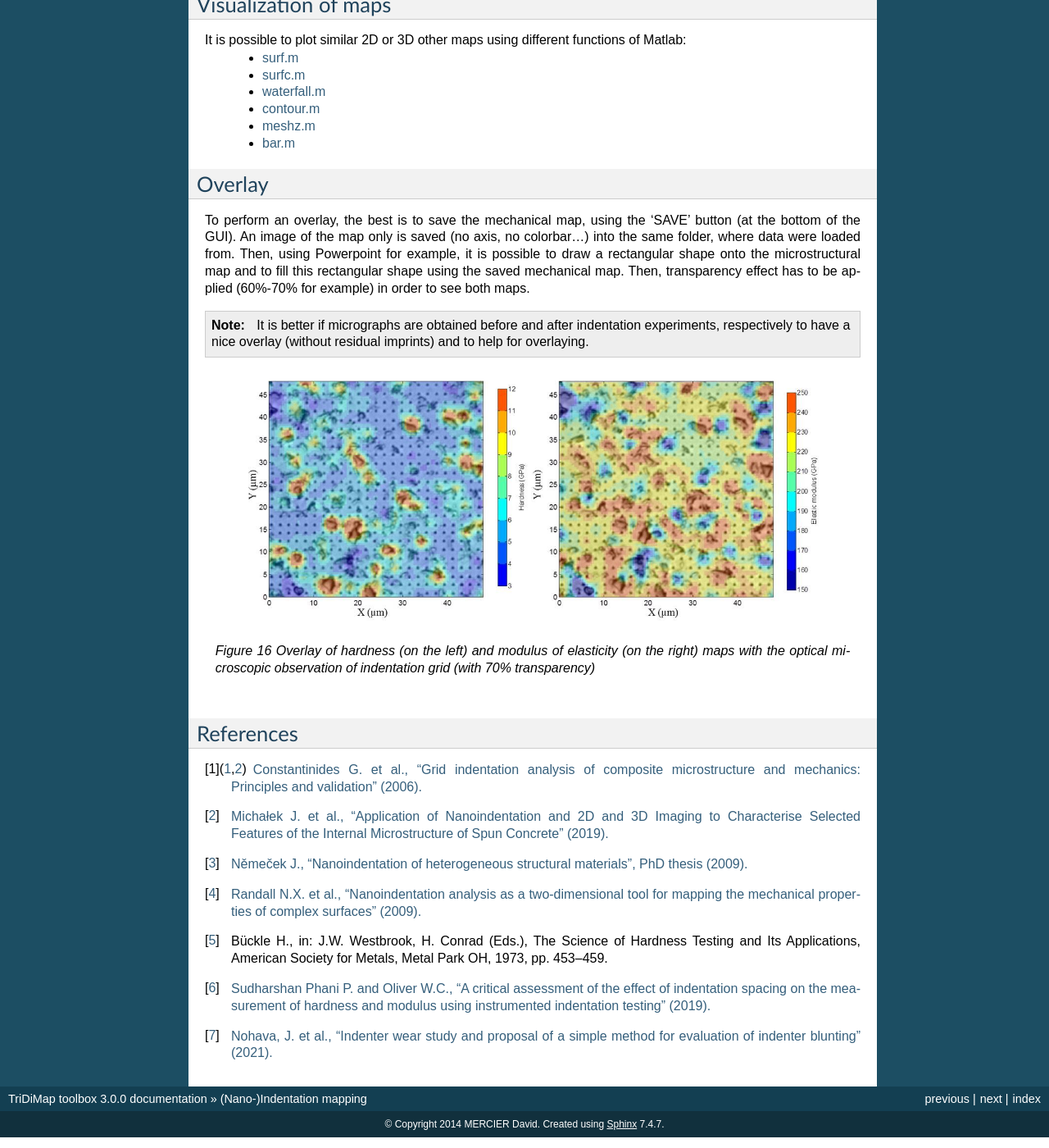
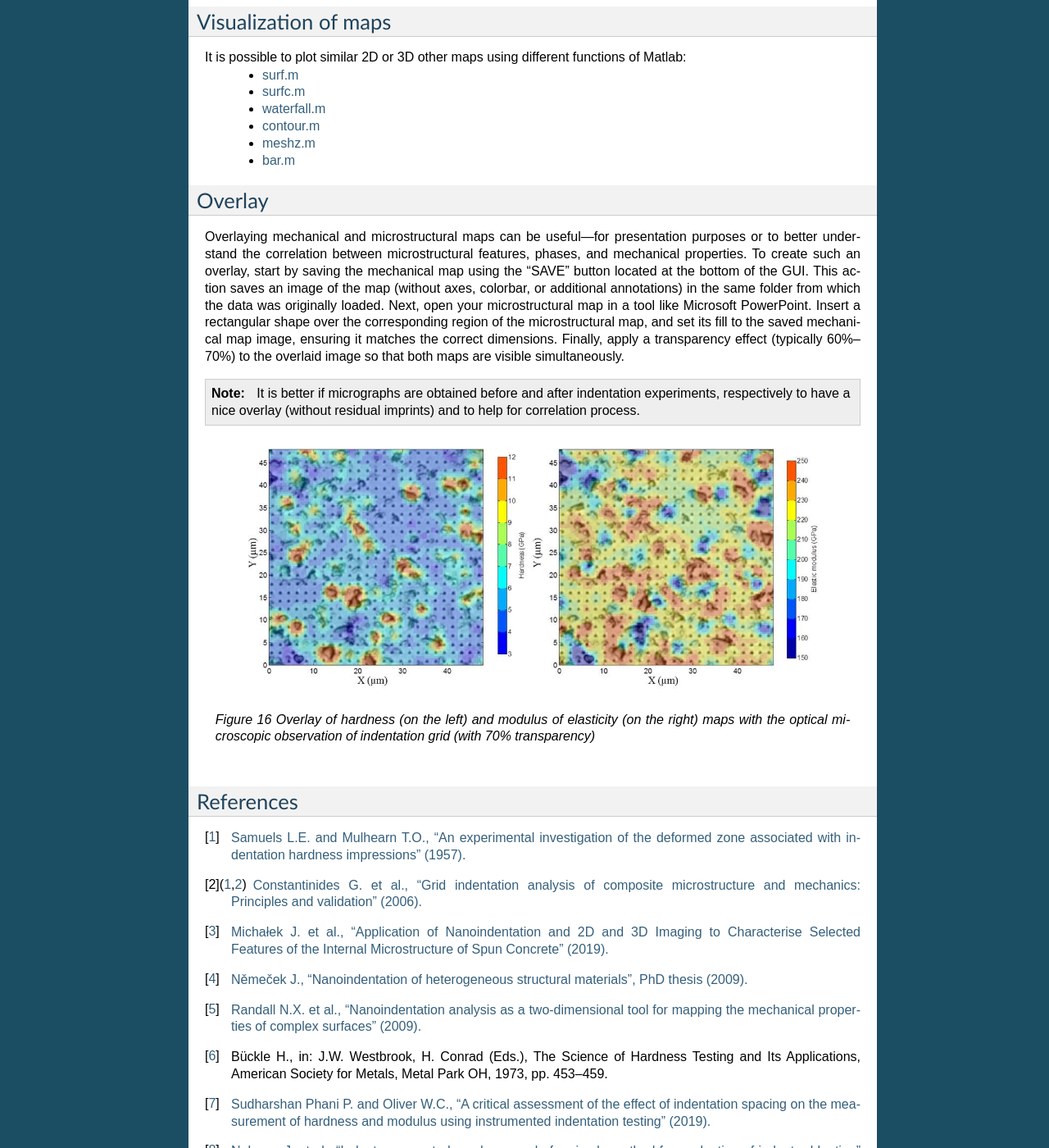
Before and after one commit to DavidMercier/TriDiMap, a Sphinx documentation site: the page built from docs/mapping.rst, in a window 1280 px wide and 1400 px high, scrolled down 5342 px. Shown: the whole window at 82% size. Built offline with Sphinx 7.4.7, drawn with Linux system fonts in a browser that asks for light colours; some of the changed text lies outside the part shown.

Commit message:
Update mapping.rst

```diff
--- a/docs/mapping.rst
+++ b/docs/mapping.rst
@@ -44,7 +44,8 @@ and a mechanical property value is attributed to the empty pixel, by doing a sim
 Indentation length scales
 ---------------------------
 
-According to Constantinides et al. [#Constantinides_2006]_, the indentation depth :math:`h` should be at most 1/10
+Given the deformed zone associated with indentation hardness impressions [#Samuel_1957]_ and
+according to Constantinides et al. [#Constantinides_2006]_, the indentation depth :math:`h` should be at most 1/10
 of the characteristic size of the microstructure :math:`\overline{D}` (e.g.: particle size in a matrix, grain or void diameter...),
 in order to apply continuum indentation analysis to heterogeneous systems and  to  access  phase  properties.
 This rule refers to the well-known 10% rule of thumb proposed by Bückle [#Buckle_1973]_, which is a rough first estimation.
@@ -180,14 +181,13 @@ It is possible to plot similar 2D or 3D other maps using different functions of
 Overlay
 -----------------------
 
-To perform an overlay, the best is to save the mechanical map, using the 'SAVE' button (at the bottom of the GUI).
-An image of the map only is saved (no axis, no colorbar...) into the same folder, where data were loaded from.
-Then, using Powerpoint for example, it is possible to draw a rectangular shape onto the microstructural map
-and to fill this rectangular shape using the saved mechanical map.
-Then, transparency effect has to be applied (60%-70% for example) in order to see both maps.
+Overlaying mechanical and microstructural maps can be useful—for presentation purposes or to better understand the correlation between microstructural features, phases, and mechanical properties.
+To create such an overlay, start by saving the mechanical map using the "SAVE" button located at the bottom of the GUI. This action saves an image of the map (without axes, colorbar, or additional annotations) in the same folder from which the data was originally loaded.
+Next, open your microstructural map in a tool like Microsoft PowerPoint. Insert a rectangular shape over the corresponding region of the microstructural map, and set its fill to the saved mechanical map image, ensuring it matches the correct dimensions.
+Finally, apply a transparency effect (typically 60%–70%) to the overlaid image so that both maps are visible simultaneously.
 
 .. note::
-   It is better if micrographs are obtained before and after indentation experiments, respectively to have a nice overlay (without residual imprints) and to help for overlaying.
+   It is better if micrographs are obtained before and after indentation experiments, respectively to have a nice overlay (without residual imprints) and to help for correlation process.
 
 .. figure:: ./_pictures/overlay.jpeg
    :scale: 60 %
@@ -197,6 +197,7 @@ Then, transparency effect has to be applied (60%-70% for example) in order to se
 
 References
 -------------
+.. [#Samuel_1957] `Samuels L.E. and Mulhearn T.O., "An experimental investigation of the deformed zone associated with indentation hardness impressions" (1957). <https://doi.org/10.1016/0022-5096(57)90056-X>`_
 .. [#Constantinides_2006] `Constantinides G. et al., "Grid indentation analysis of composite microstructure and mechanics: Principles and validation" (2006). <https://doi.org/10.1016/j.msea.2006.05.125>`_
 .. [#Michałek_2019] `Michałek J. et al., "Application of Nanoindentation and 2D and 3D Imaging to Characterise Selected Features of the Internal Microstructure of Spun Concrete" (2019). <https://doi.org/10.3390/ma12071016>`_
 .. [#Němeček_2009] `Němeček J., "Nanoindentation of heterogeneous structural materials", PhD thesis (2009). <http://ksm.fsv.cvut.cz/~nemecek/teaching/dmpo/literatura/habilitation%20thesis_Nemecek_CTU-01-2010.pdf>`_
```
